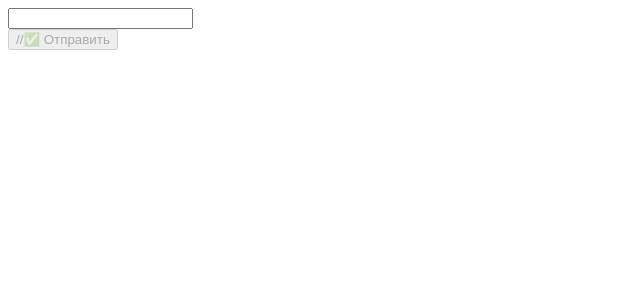
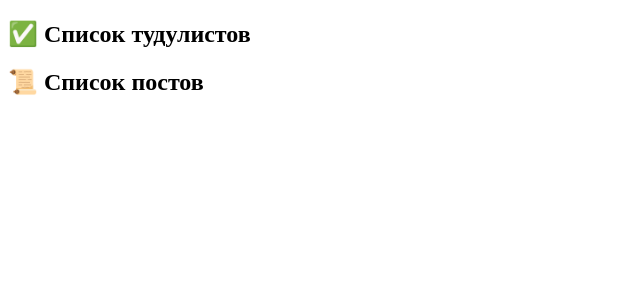
Before and after one commit to Cyberplata/frontend-students-exams-main, a React (Vite) app: page / in a window 1280 px wide. Shown: the top 300 px of the page, without its empty margins (0-640 px from the left). Built offline with nearby package versions, Linux system fonts and the light colour scheme.

Commit message:
04Спринт4неделя - 2ая задача

```diff
--- a/src/main.tsx
+++ b/src/main.tsx
@@ -1,50 +1,41 @@
 import { createRoot } from "react-dom/client"
-import { SubmitHandler, useForm } from "react-hook-form"
+import { Route, Routes, BrowserRouter } from "react-router"
 
-type Inputs = {
-  name: string
-}
-
-export const Login = () => {
-  const {
-    register,
-    handleSubmit,
-    watch,
-    formState: { isValid, isDirty },
-  } = useForm<Inputs>({
-    defaultValues: { name: "" },
-  })
-
-  const onSubmit: SubmitHandler<Inputs> = (data) => {
-    const minLength = 5
-    if (data.name.length < minLength) {
-      alert(`❌ FirstName must be at least ${minLength} characters long`)
-    } else {
-      alert(JSON.stringify(data, null, 2))
-    }
-  }
-
+export const Main = () => {
   return (
-    <form onSubmit={handleSubmit(onSubmit)}>
-      <div>
-        <input {...register("name")} />
-      </div>
-      {/*<button type="submit" disabled={!(isValid && isDirty)}>*/}
-      <button type="submit" disabled={!(isDirty && watch("name").length >= 5)}> //✅
-        Отправить
-      </button>
-    </form>
+    <>
+      <h2>✅ Список тудулистов</h2>
+      <h2>📜 Список постов</h2>
+    </>
   )
 }
 
-createRoot(document.getElementById("root")!).render(<Login />)
+// App
+export const App = () => {
+  return (
+    <Routes>
+      <Route path={"/"} element={<Main />} />
+    </Routes>
+  )
+}
+
+createRoot(document.getElementById("root")!).render(
+  <BrowserRouter>
+    <App />
+  </BrowserRouter>
+)
 
 // 📜 Описание:
-// Начните вводить символы в input. После ввода первого символа кнопка "Отправить" раздизаблится.
-// Задача: кнопка "Отправить" должна раздизаблиться только в том случае, если длинна имени больше, либо равна 5 символам.
-// ❗Текст ошибки выводить в разметке не нужно.
-// ❗Сторонние библиотеки (например zod, yup) использовать запрещено.
-// ❗Если используете свой message для обработки ошибки, то в качестве текста ошибки напишите 'Error'
+// Белый экран... Приложение не работает.
+// Какие изменения необходимо сделать в строке
+// createRoot(document.getElementById("root")!).render(
+// <App />
+// )
+// чтобы приложение заработало и на экране отобразилось 2 заголовка
+// Исправленную версию строки напишите в качестве ответа.
+// 💡Ответ может быть в несколько строк
 
-// В качестве ответа напишите полностью тег в котором вы изменяли значения
-// 🖥 Пример ответа: <input {...register("name", {disabled })} />
+// Пример ответа:
+// createRoot(document.getElementById("root")!).render(
+// <App />
+// )
```
